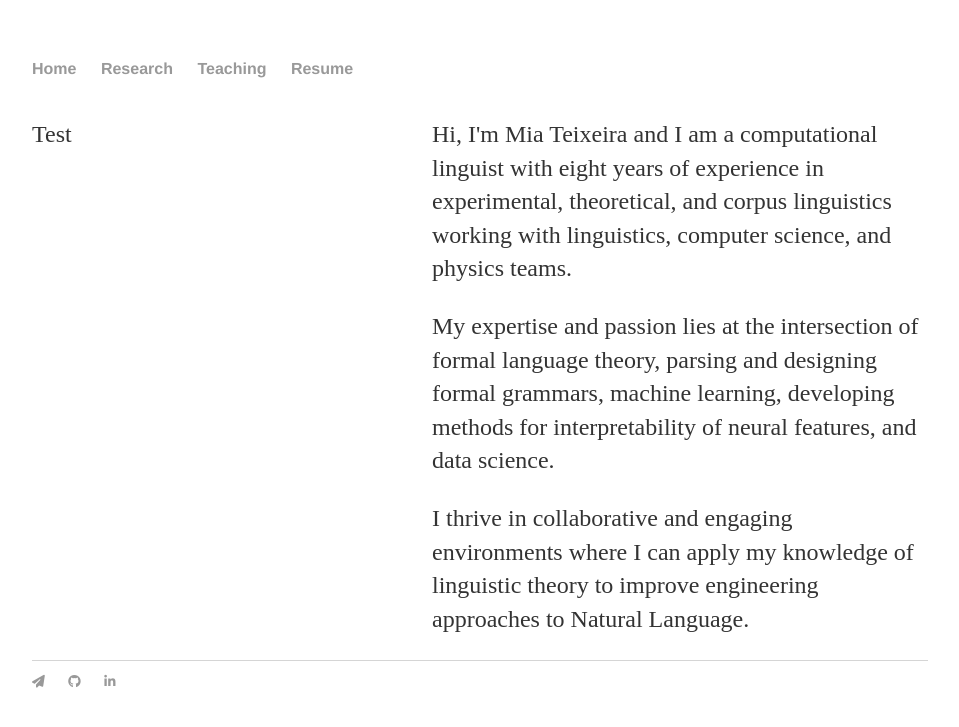
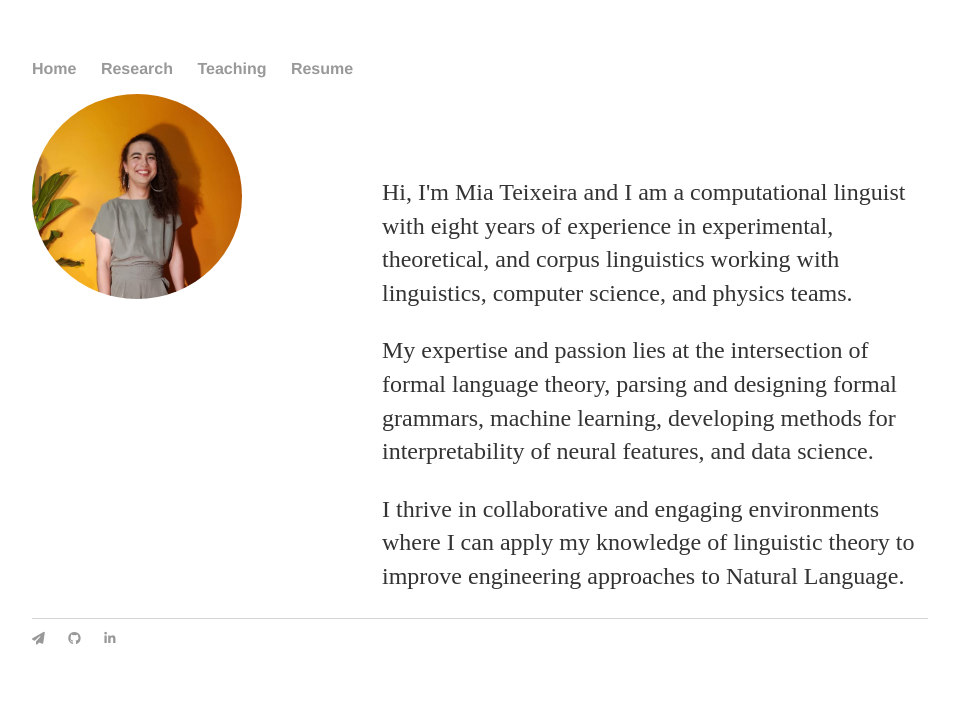
Before and after one commit to miateixeira/miateixeira.github.io, a Jekyll site: the page built from index.html, in a window 1280 px wide. Shown: the top 727 px of the page, without its empty margins (160-1119 px from the left). Built offline with Jekyll 4.4.1, drawn with Linux system fonts in a browser that asks for light colours; nearby versions of some CDN libraries.

Commit message:
added avatar

```diff
--- a/css/main.css
+++ b/css/main.css
@@ -50,10 +50,16 @@ footer {
 }
 
 .sidebar {
-  width: 400px;
+  width: 350px;
   display: table-cell;
 }
 
 .blurb {
   display: table-cell;
 }
+
+.avatar {
+  width: 60%;
+  border-radius: 50%;
+  vertical-align: middle;
+}
--- a/index.html
+++ b/index.html
@@ -5,7 +5,7 @@ title: Mia Teixeira
 <div class="homepage">
   <div class="homerow">
     <div class="sidebar">
-      <p>Test</p>
+      <img class="avatar" src="/img/miateixeira.jpeg" alt="Mia Teixeira">
     </div><!-- /.avatar -->
     <div class="blurb">
       <p>Hi, I'm Mia Teixeira and I am a computational linguist with eight years of experience in experimental, theoretical, and corpus linguistics working with linguistics, computer science, and physics teams.</p>
```
